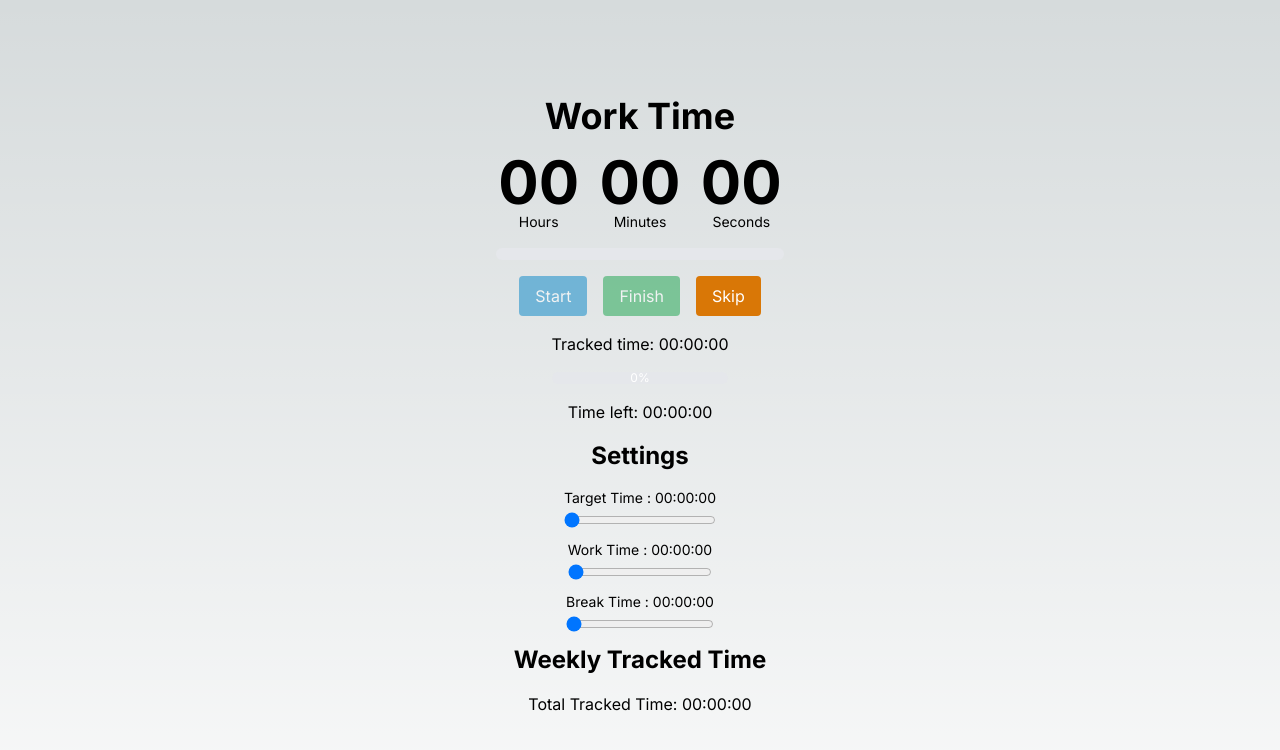
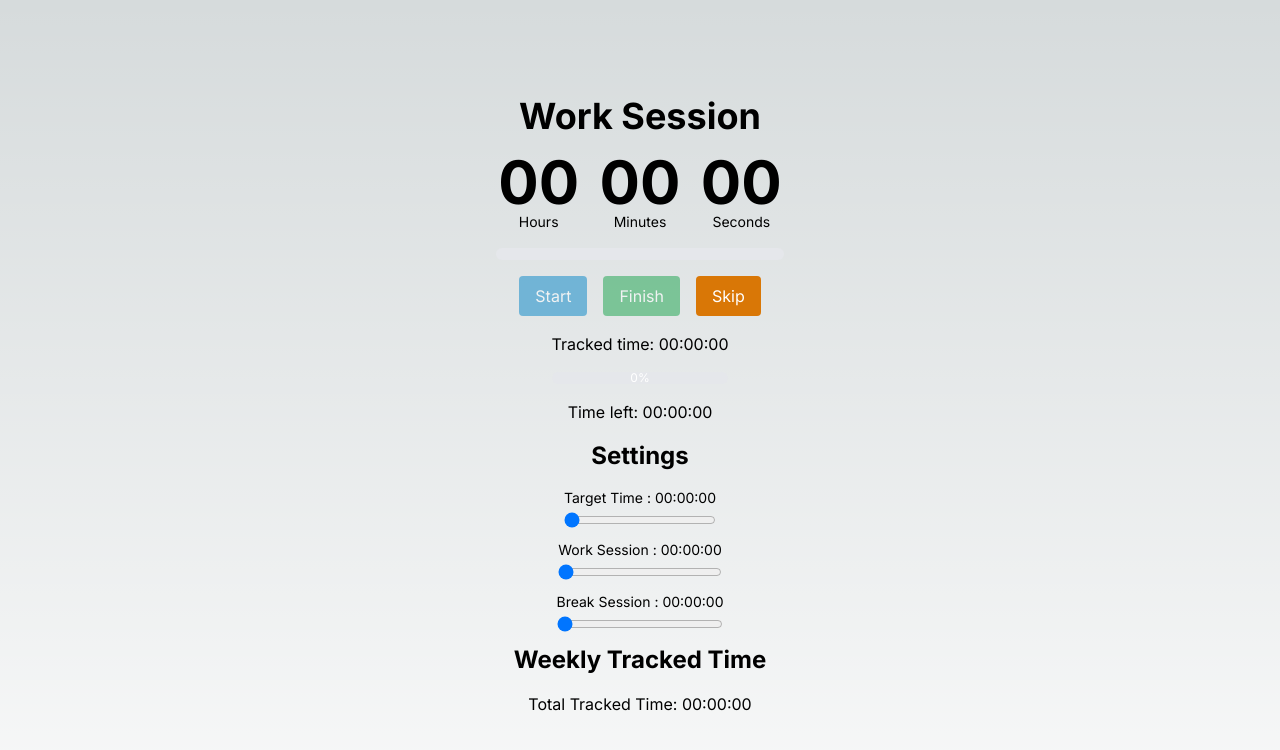
Before and after one commit to doulosHector/work-timer-nextjs, a Next.js app: page / in a window 1280 px wide. Shown: the top 750 px of the page. Built offline with nearby package versions, Linux system fonts and the light colour scheme.

Commit message:
style: change some texts

```diff
--- a/src/app/page.tsx
+++ b/src/app/page.tsx
@@ -37,7 +37,7 @@ export default function Home() {
       <div className="flex flex-col items-center justify-center space-y-4">
         {activeTimer === "work" ? (
           <Timer
-            title="Work Time"
+            title="Work Session"
             initialTimeMinutes={workMinutes}
             setActiveTimer={setActiveTimer}
             isRunning={isRunning}
@@ -46,7 +46,7 @@ export default function Home() {
           />
         ) : (
           <Timer
-            title="Break Time"
+            title="Break Session"
             initialTimeMinutes={breakMinutes}
             setActiveTimer={setActiveTimer}
             isRunning={isRunning}
--- a/src/components/molecules/Settings.tsx
+++ b/src/components/molecules/Settings.tsx
@@ -45,7 +45,7 @@ const Settings = ({
         id="target-time"
         label="Target Time"
         min={0}
-        max={400}
+        max={480}
         step={5}
         value={targetMinutes}
         onChange={(e) => handleChange(e, "targetMinutes")}
@@ -53,9 +53,9 @@ const Settings = ({
       />
       <RangeInput
         id="work-time"
-        label="Work Time"
+        label="Work Session"
         min={0}
-        max={60}
+        max={120}
         step={5}
         value={workMinutes}
         onChange={(e) => handleChange(e, "workMinutes")}
@@ -63,7 +63,7 @@ const Settings = ({
       />
       <RangeInput
         id="break-time"
-        label="Break Time"
+        label="Break Session"
         min={0}
         max={60}
         step={5}
--- a/src/components/molecules/Timer.tsx
+++ b/src/components/molecules/Timer.tsx
@@ -42,17 +42,14 @@ const Timer = ({
   useEffect(() => {
     if (isRunning) {
       if (secondsLeft === 0) {
-        sendNotification("Timer Completed", `You finished your ${title}!`);
+        sendNotification(`${title} completed!`);
         setCountingMode("up");
       } else if (
         secondsLeft > 0 &&
         secondsLeft % 300 === 0 &&
         countingMode === "up"
       ) {
-        sendNotification(
-          "Timer Alert",
-          `Five minutes elapsed since ended ${title}`
-        );
+        sendNotification(`Five minutes elapsed since ${title} ended`);
       }
     }
   }, [isRunning, secondsLeft, title, sendNotification, countingMode]);
--- a/src/hooks/useNotification.ts
+++ b/src/hooks/useNotification.ts
@@ -10,7 +10,7 @@ const useNotification = () => {
     }
   }, []);
 
-  const sendNotification = (title: string, body: string) => {
+  const sendNotification = (title: string, body?: string) => {
     if (
       typeof window !== "undefined" &&
       Notification.permission === "granted"
```
